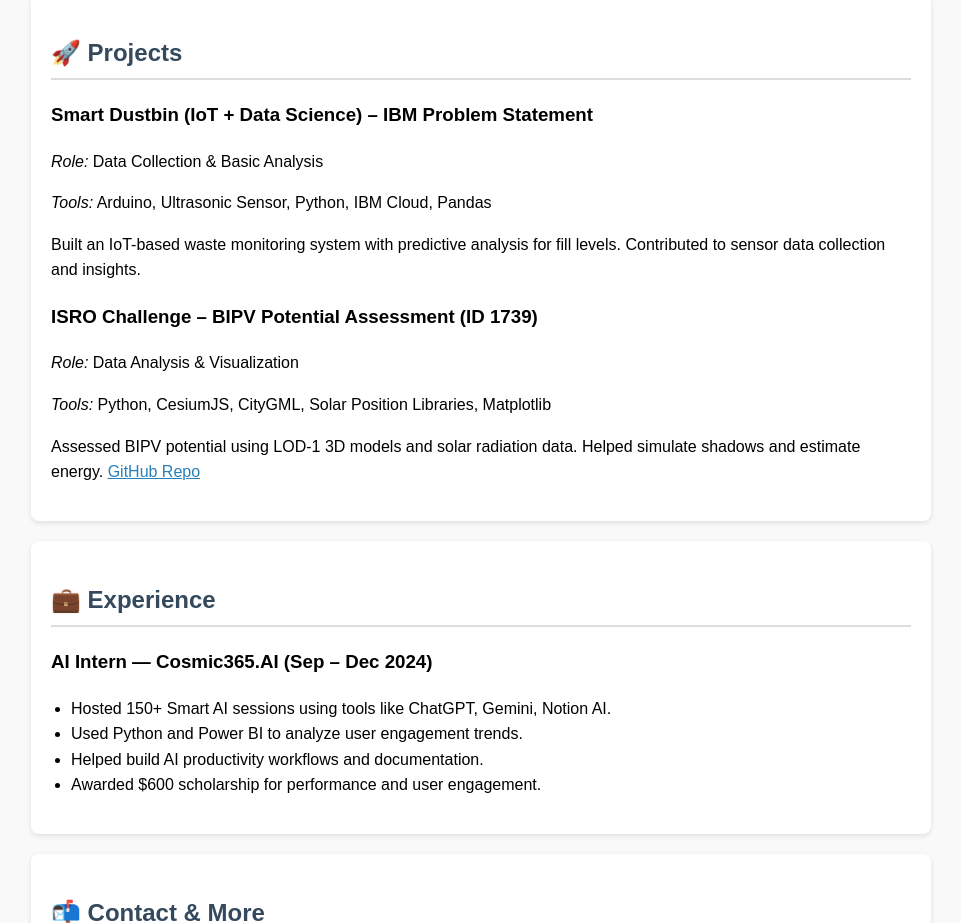
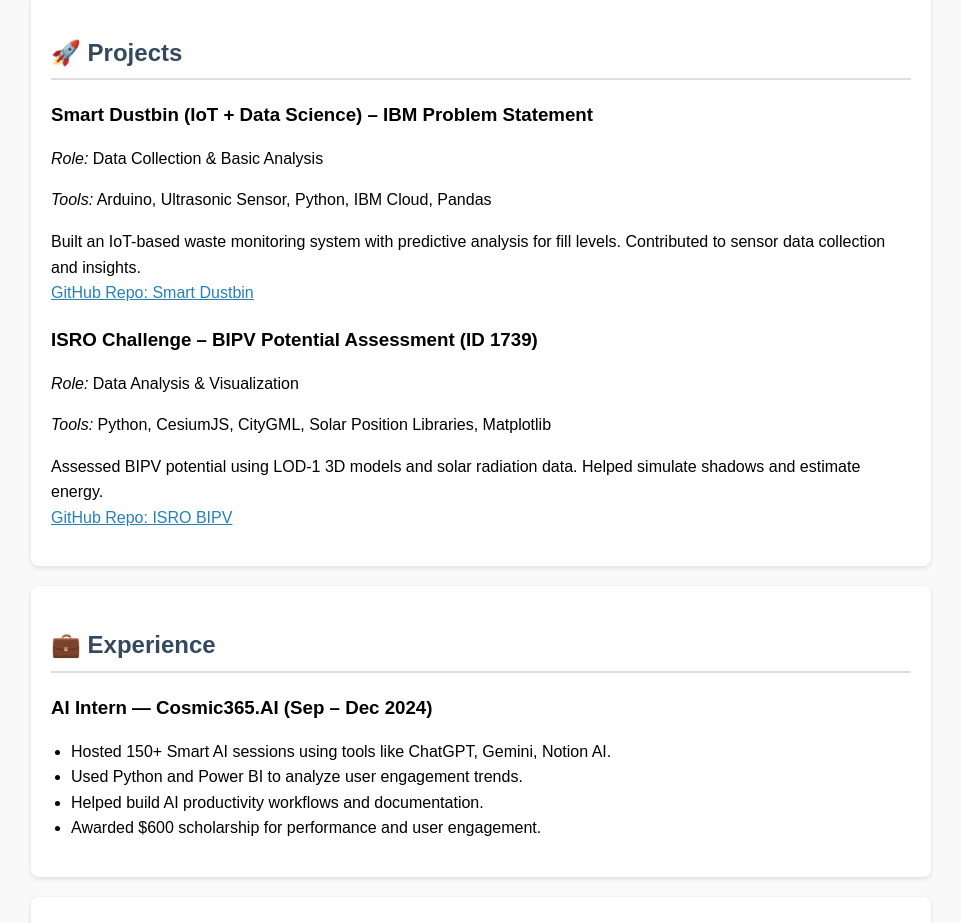
Before and after one commit to Saurabh-techhub/-Portfolio-Saurabh, a plain HTML site: page index.html in a window 1280 px wide. Shown: the part 890-1813 px from the top of the page, without its empty margins (159-1120 px from the left). Drawn offline with Linux system fonts and the light colour scheme.

Commit message:
index.html

```diff
--- a/index.html
+++ b/index.html
@@ -48,6 +48,10 @@
       color: #34495e;
       border-bottom: 2px solid #ddd;
       padding-bottom: 6px;
+    }
+
+    h3 {
+      margin-bottom: 4px;
     }
 
     a {
@@ -110,13 +114,14 @@
     <h3>Smart Dustbin (IoT + Data Science) – IBM Problem Statement</h3>
     <p><em>Role:</em> Data Collection & Basic Analysis</p>
     <p><em>Tools:</em> Arduino, Ultrasonic Sensor, Python, IBM Cloud, Pandas</p>
-    <p>Built an IoT-based waste monitoring system with predictive analysis for fill levels. Contributed to sensor data collection and insights.</p>
+    <p>Built an IoT-based waste monitoring system with predictive analysis for fill levels. Contributed to sensor data collection and insights.<br>
+    <a href="https://github.com/Saurabh-techhub/-Smart-Dustbin-Data-Science-Project" target="_blank">GitHub Repo: Smart Dustbin</a></p>
 
     <h3>ISRO Challenge – BIPV Potential Assessment (ID 1739)</h3>
     <p><em>Role:</em> Data Analysis & Visualization</p>
     <p><em>Tools:</em> Python, CesiumJS, CityGML, Solar Position Libraries, Matplotlib</p>
-    <p>Assessed BIPV potential using LOD-1 3D models and solar radiation data. Helped simulate shadows and estimate energy.
-    <a href="https://github.com/Saurabh-techhub/isro-bipv-analysis">GitHub Repo</a></p>
+    <p>Assessed BIPV potential using LOD-1 3D models and solar radiation data. Helped simulate shadows and estimate energy.<br>
+    <a href="https://github.com/Saurabh-techhub/isro-bipv-analysis-model" target="_blank">GitHub Repo: ISRO BIPV</a></p>
   </section>
 
   <section id="experience">
@@ -140,5 +145,6 @@
   <footer>
     <p>© 2025 Saurabh Tripathi • All rights reserved.</p>
   </footer>
+
 </body>
 </html>
```
